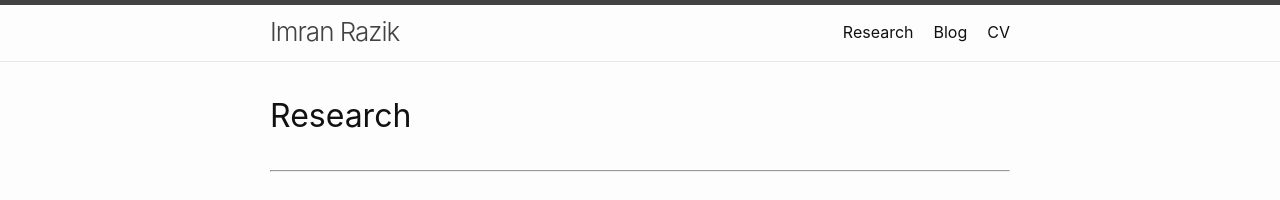
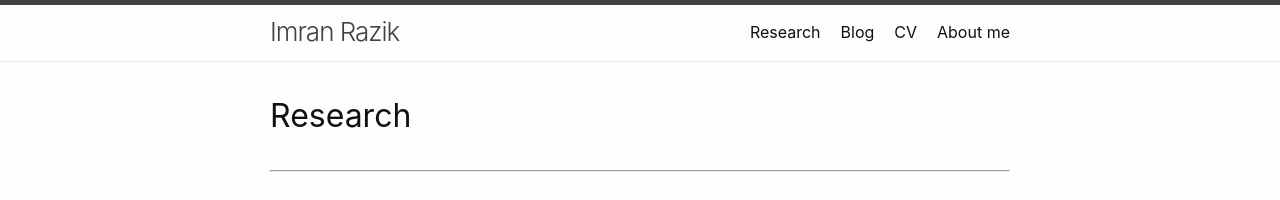
Before and after one commit to imranrazik/imranrazik.github.io, a Jekyll site: the page built from index.md, in a window 1280 px wide. Shown: the top 200 px of the page. Built offline with Jekyll 4.4.1, drawn with Linux system fonts in a browser that asks for light colours; our own code applies the rules of GitHub Pages for plain Markdown files.

Commit message:
Update _config.yml

```diff
--- a/_config.yml
+++ b/_config.yml
@@ -51,7 +51,7 @@ header_pages:
  - index.md
  - Blog.md
  - CV.md
- - Contact.md
+ - About-me.md
 
 # Build settings
 theme: minima
```
